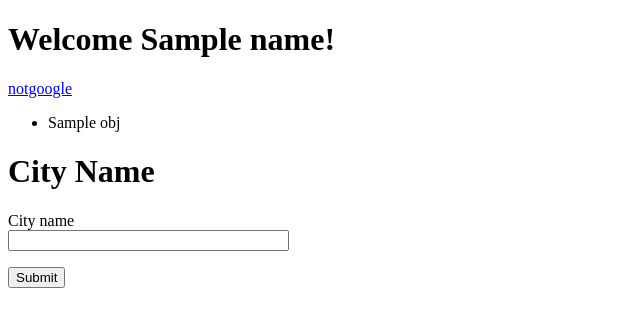
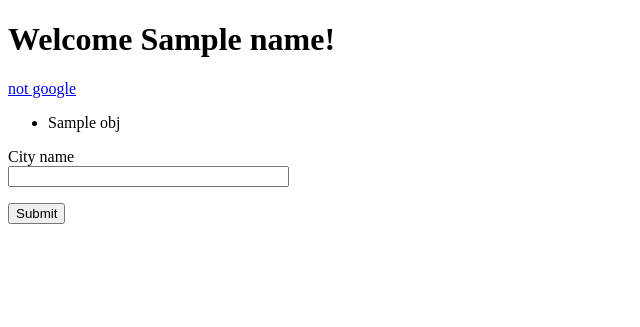
Before and after one commit to JoeMoules/CMPE131HW3LT, a Flask app: template app/templates/home.html in a window 1280 px wide. Shown: the top 327 px of the page, without its empty margins (0-640 px from the left). Run offline with Flask 2, Linux system fonts and the light colour scheme; the template is opened without the code that fills it: most values are stand-ins (such as "Sample title", 1, 10 or a date in 2020); form fields are guessed from the names that the template uses.

Commit message:
finishing touches

```diff
--- a/app/templates/home.html
+++ b/app/templates/home.html
@@ -15,7 +15,7 @@
     {% endwith %}
     </ul>
         <h1>Welcome {{ name }}!</h1>
-        <a href="www.google.com">notgoogle</a><br/>
+        <a href="www.google.com">not google</a><br/>
         <ul>
             {%for obj in city_names%}
                 <li>{{obj}}</li>
@@ -23,7 +23,6 @@
         </ul>
     </body>
     {%block content%}
-    <h1>City Name</h1>
     <form action="" method="POST">
         <p>
             {{form.cityName.label}}<br>
```
